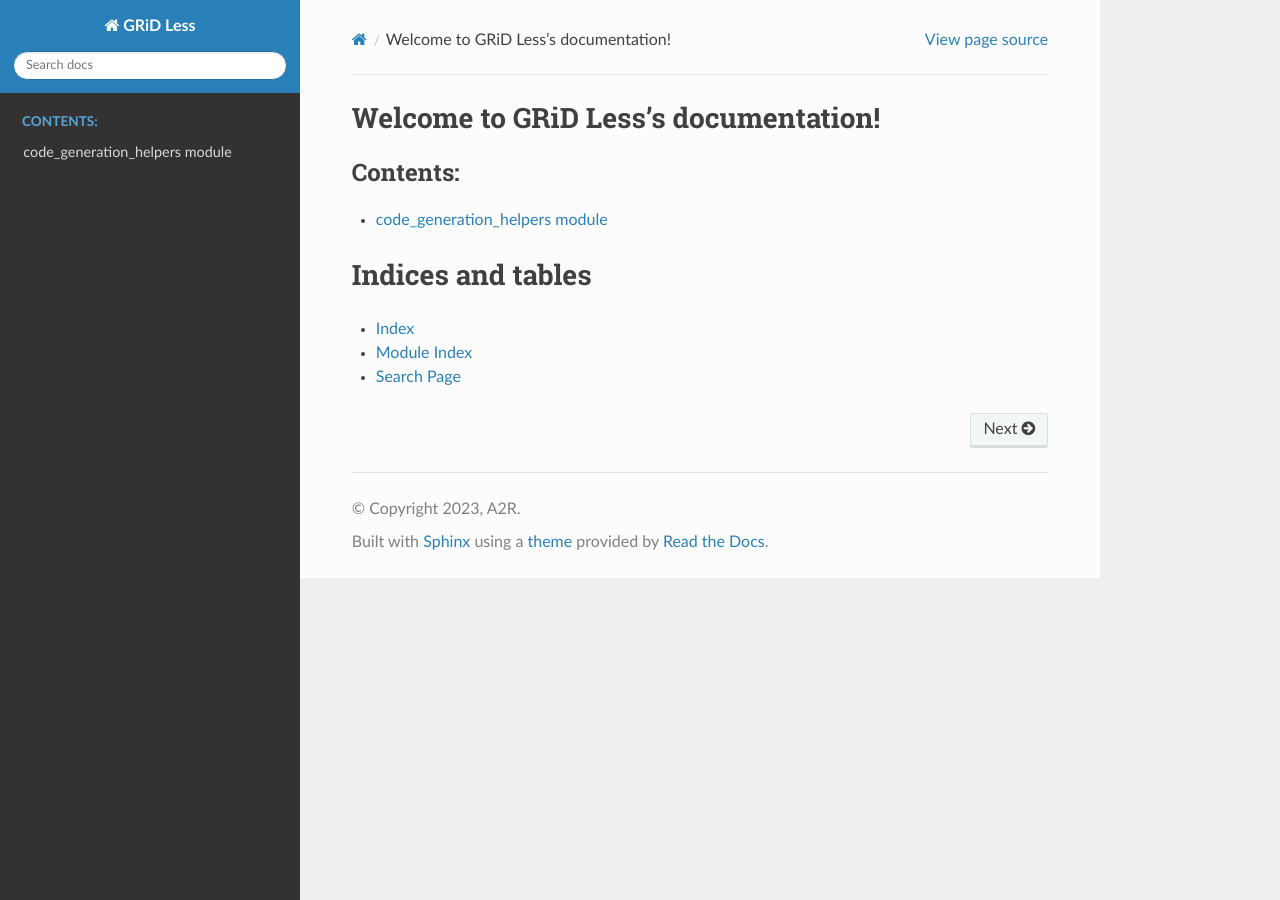
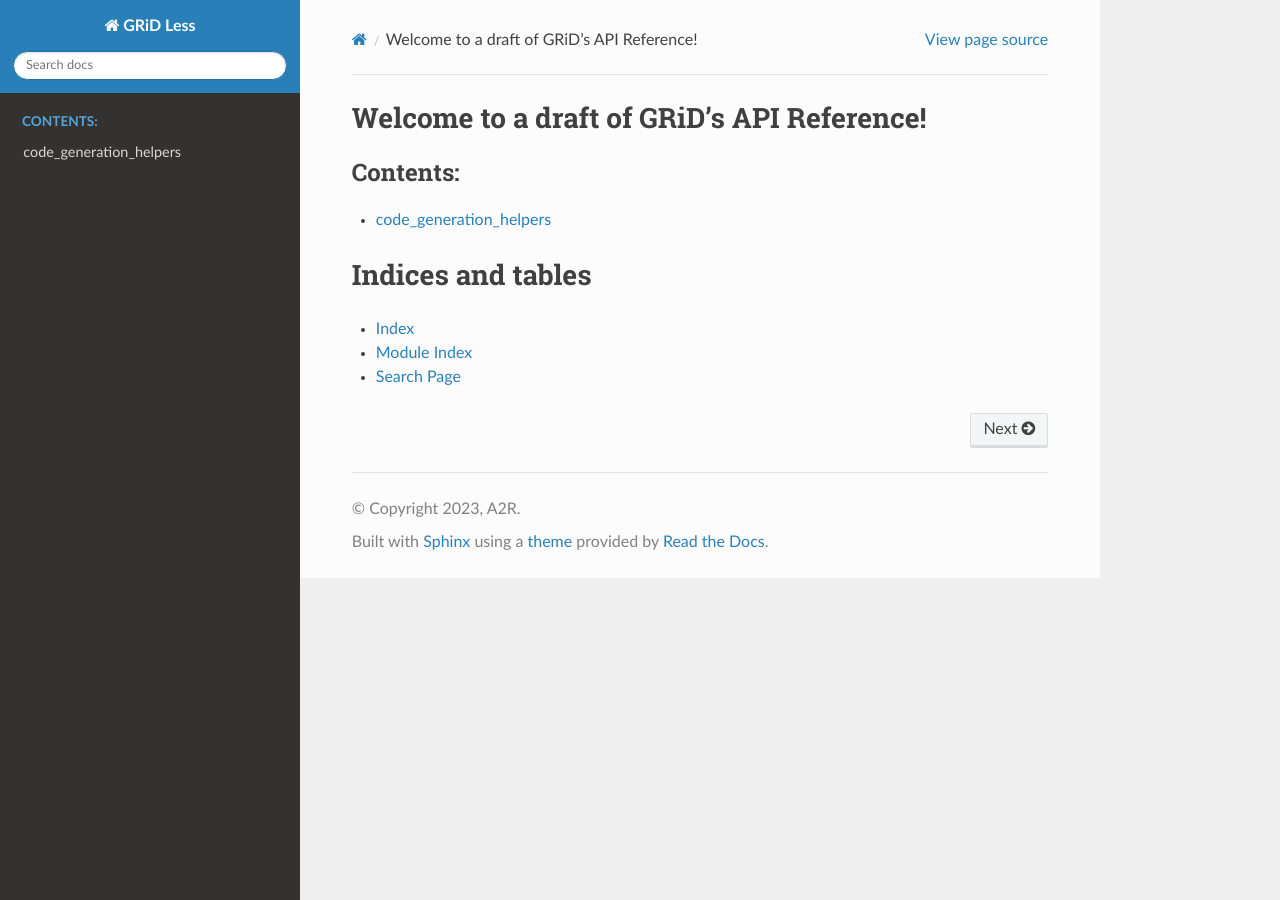
Before and after one commit to susannaha8/grid_less, a Sphinx documentation site: the page built from docs/source/index.rst, in a window 1280 px wide. Built offline with Sphinx 7.4.7 and the Read the Docs theme 2.0.0, drawn with Linux system fonts in a browser that asks for light colours.

Commit message:
fixed wording

```diff
--- a/docs/source/code_generation_helpers.rst
+++ b/docs/source/code_generation_helpers.rst
@@ -1,4 +1,4 @@
-code\_generation\_helpers module
+code\_generation\_helpers
 ================================
 
 .. automodule:: code_generation_helpers
--- a/docs/source/index.rst
+++ b/docs/source/index.rst
@@ -3,7 +3,7 @@
    You can adapt this file completely to your liking, but it should at least
    contain the root `toctree` directive.
 
-Welcome to GRiD Less's documentation!
+Welcome to a draft of GRiD's API Reference!
 =====================================
 
 .. toctree::
```
